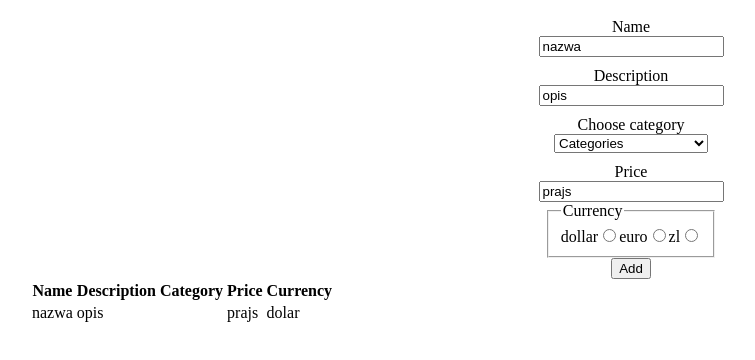
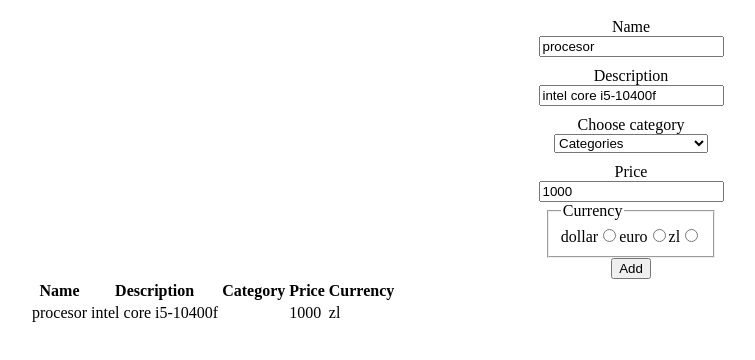
Before and after one commit to H3ronn/pc-value, a React (Create React App) app: page / in a window 1280 px wide. Both pictures are taken after a click on the button "Add". Shown: the top 360 px of the page, without its empty margins (9-764 px from the left). Built offline with nearby package versions, Linux system fonts and the light colour scheme.

Commit message:
Split Form and Table to other files

```diff
--- /dev/null
+++ b/src/components/organisms/Form/Form.js
@@ -0,0 +1,77 @@
+import React from 'react';
+import styled from 'styled-components';
+
+const StyledForm = styled.form`
+  display: flex;
+  flex-direction: column;
+  width: 50vw;
+  margin: 0 auto;
+  align-items: center;
+  label {
+    margin-top: 10px;
+  }
+`;
+
+const Form = ({ values, onChange, onSubmit }) => {
+  return (
+    <StyledForm>
+      <label htmlFor="name">Name</label>
+      <input
+        name="name"
+        id="name"
+        type="text"
+        value={values.name}
+        onChange={onChange}
+      />
+      <label htmlFor="description">Description</label>
+      <input
+        name="description"
+        id="description"
+        type="text"
+        value={values.description}
+        onChange={onChange}
+      />
+      <label htmlFor="category">Choose category</label>
+      <select name="category" defaultValue="" onChange={onChange}>
+        <option value="" disabled hidden>
+          Categories
+        </option>
+        <option id="components" value="components">
+          computer components
+        </option>
+        <option id="peripherals" value="peripherals">
+          peripherals
+        </option>
+        <option id="software" value="software">
+          software
+        </option>
+      </select>
+      <label htmlFor="price">Price</label>
+      <input
+        name="price"
+        id="price"
+        type="text"
+        value={values.price}
+        onChange={onChange}
+      />
+      <fieldset onChange={onChange}>
+        <legend htmlFor="currency">Currency</legend>
+        <label>
+          dollar
+          <input name="currency" id="currency" type="radio" value="dollar" />
+        </label>
+        <label>
+          euro
+          <input name="currency" id="currency" type="radio" value="euro" />
+        </label>
+        <label>
+          zl
+          <input name="currency" id="currency" type="radio" value="zl" />
+        </label>
+      </fieldset>
+      <button onClick={onSubmit}>Add</button>
+    </StyledForm>
+  );
+};
+
+export default Form;
--- /dev/null
+++ b/src/components/organisms/Table/Table.js
@@ -0,0 +1,44 @@
+import React from 'react';
+import styled from 'styled-components';
+
+const TableWrapper = styled.div`
+  margin: 0 30px;
+`;
+
+const Table = ({ data }) => {
+  return (
+    <TableWrapper>
+      <table>
+        <thead>
+          <tr>
+            <th>Name</th>
+            <th>Description</th>
+            <th>Category</th>
+            <th>Price</th>
+            <th>Currency</th>
+          </tr>
+        </thead>
+        <tbody>
+          {/* {state.map((row) => (
+              <tr>
+                {Object.entries(row).map((el) => (
+                  <td>{el[1]}</td>
+                ))}
+              </tr>
+            ))} */}
+          {data.map(({ name, description, category, price, currency }) => (
+            <tr>
+              <td>{name}</td>
+              <td>{description}</td>
+              <td>{category}</td>
+              <td>{price}</td>
+              <td>{currency}</td>
+            </tr>
+          ))}
+        </tbody>
+      </table>
+    </TableWrapper>
+  );
+};
+
+export default Table;
--- a/src/views/App.js
+++ b/src/views/App.js
@@ -1,5 +1,7 @@
 import React, { useEffect, useReducer, useState } from 'react';
 import styled from 'styled-components';
+import Form from 'components/organisms/Form/Form';
+import Table from 'components/organisms/Table/Table';
 
 const Wrapper = styled.div`
   display: flex;
@@ -7,27 +9,12 @@ const Wrapper = styled.div`
   margin: 0 auto;
 `;
 
-const StyledForm = styled.form`
-  display: flex;
-  flex-direction: column;
-  width: 50vw;
-  margin: 0 auto;
-  align-items: center;
-  label {
-    margin-top: 10px;
-  }
-`;
-
-const TableWrapper = styled.div`
-  margin: 0 30px;
-`;
-
 const initFormValues = {
-  name: 'nazwa',
-  description: 'opis',
+  name: 'procesor',
+  description: 'intel core i5-10400f',
   category: '',
-  price: 'prajs',
-  currency: 'dolar',
+  price: '1000',
+  currency: 'zl',
 };
 
 const reducer = (state, element) => {
@@ -54,94 +41,12 @@ const App = () => {
 
   return (
     <Wrapper>
-      <StyledForm>
-        <label htmlFor="name">Name</label>
-        <input
-          name="name"
-          id="name"
-          type="text"
-          value={formValues.name}
-          onChange={handleInputChange}
-        />
-        <label htmlFor="description">Description</label>
-        <input
-          name="description"
-          id="description"
-          type="text"
-          value={formValues.description}
-          onChange={handleInputChange}
-        />
-        <label htmlFor="category">Choose category</label>
-        <select name="category" defaultValue="" onChange={handleInputChange}>
-          <option value="" disabled hidden>
-            Categories
-          </option>
-          <option id="components" value="components">
-            computer components
-          </option>
-          <option id="peripherals" value="peripherals">
-            peripherals
-          </option>
-          <option id="software" value="software">
-            software
-          </option>
-        </select>
-        <label htmlFor="price">Price</label>
-        <input
-          name="price"
-          id="price"
-          type="text"
-          value={formValues.price}
-          onChange={handleInputChange}
-        />
-        <fieldset onChange={handleInputChange}>
-          <legend htmlFor="currency">Currency</legend>
-          <label>
-            dollar
-            <input name="currency" id="currency" type="radio" value="dollar" />
-          </label>
-          <label>
-            euro
-            <input name="currency" id="currency" type="radio" value="euro" />
-          </label>
-          <label>
-            zl
-            <input name="currency" id="currency" type="radio" value="zl" />
-          </label>
-        </fieldset>
-        <button onClick={handleAddItem}>Add</button>
-      </StyledForm>
-      <TableWrapper>
-        <table>
-          <thead>
-            <tr>
-              <th>Name</th>
-              <th>Description</th>
-              <th>Category</th>
-              <th>Price</th>
-              <th>Currency</th>
-            </tr>
-          </thead>
-          <tbody>
-            {/* {state.map((row) => (
-              <tr>
-                {Object.entries(row).map((el) => (
-                  <td>{el[1]}</td>
-                ))}
-              </tr>
-            ))} */}
-            {state.map(({ name, description, category, price, currency }) => (
-              <tr>
-                <td>{name}</td>
-                <td>{description}</td>
-                <td>{category}</td>
-                <td>{price}</td>
-                <td>{currency}</td>
-              </tr>
-            ))}
-          </tbody>
-        </table>
-      </TableWrapper>
+      <Form
+        values={formValues}
+        onChange={handleInputChange}
+        onSubmit={handleAddItem}
+      />
+      <Table data={state} />
     </Wrapper>
   );
 };
```
